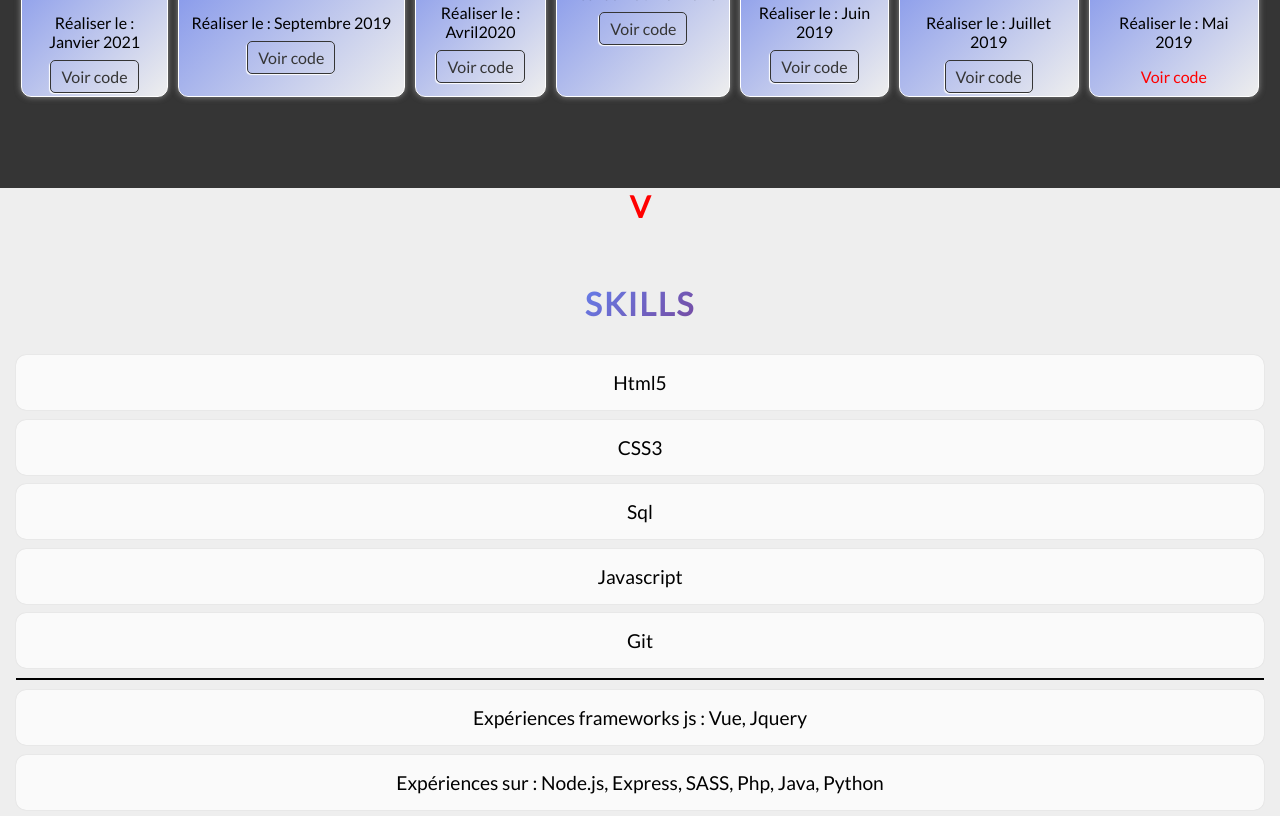
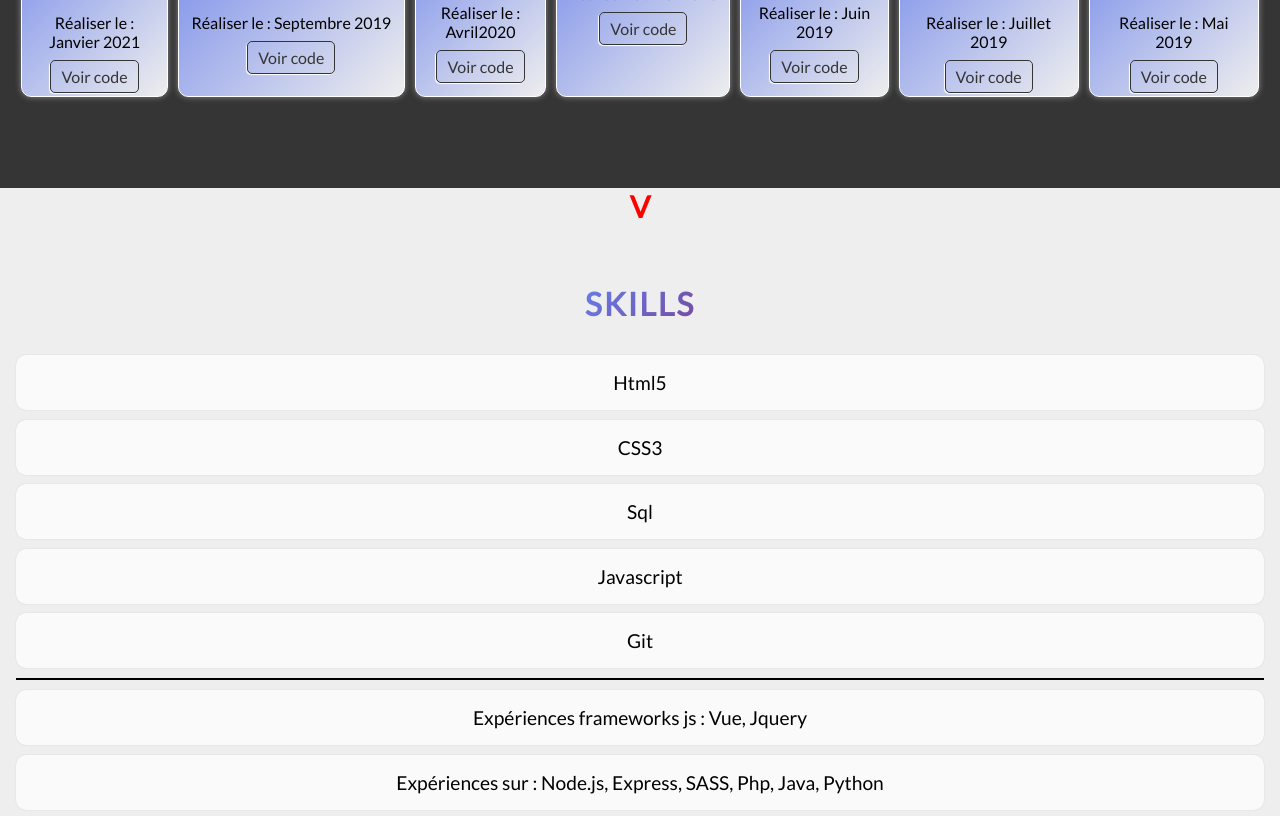
Before and after one commit to yann-sm/mon_portfolio, a plain HTML site: page index.html in a window 1280 px wide. Shown: the part 1234-2050 px from the top of the page. Drawn offline with Linux system fonts and the light colour scheme.

Commit message:
Update index.html

```diff
--- a/index.html
+++ b/index.html
@@ -130,7 +130,7 @@
 				<h1 class="margin-top-medium">Mes projets en Java</h1>
 				<p class="margin-top-medium">Java, Eclipse</p>
 				<p class="margin-top-medium"> Réaliser le : Mai 2019 </p>
-				<a class="https://github.com/yann-sm/projetJava">Voir code</a>
+				<a class="project-link-btn" href="https://github.com/yann-sm/projetJava">Voir code</a>
 			</div>
 		</div>
 		<div class="fetch">
```
